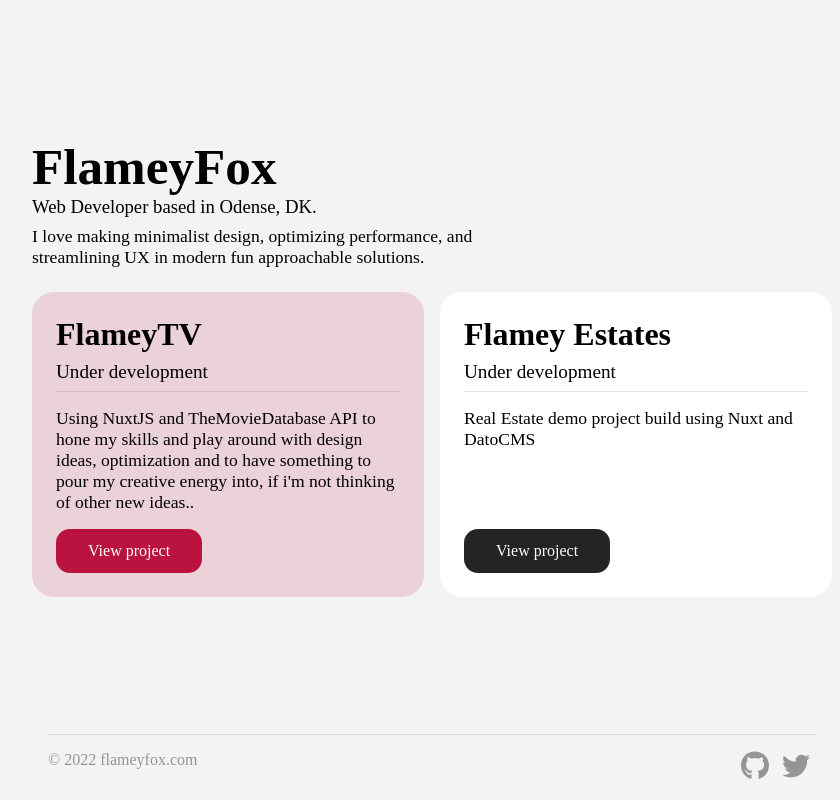
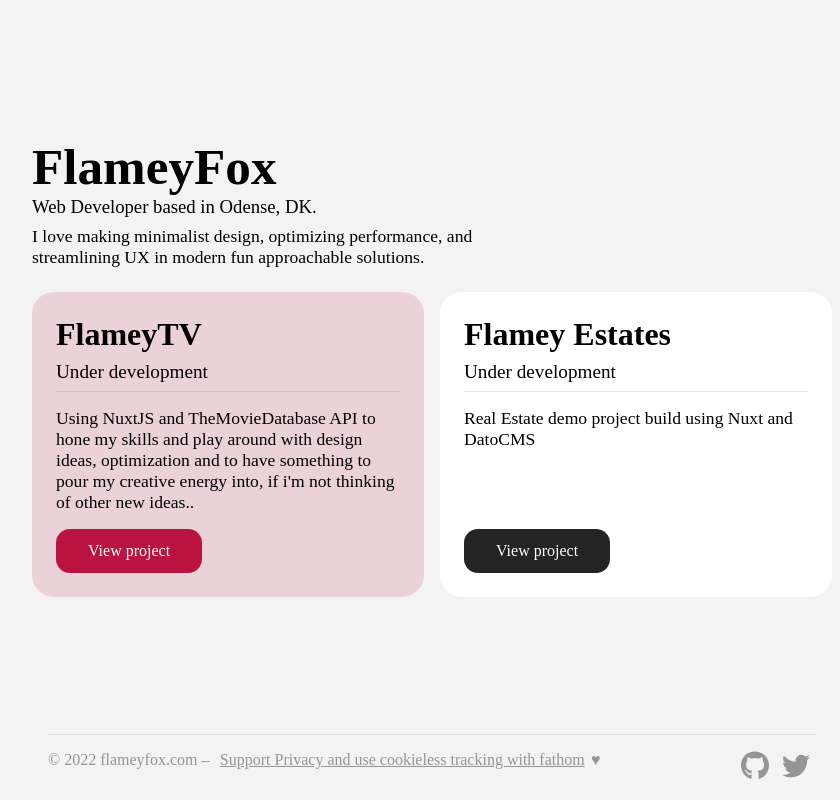
Before and after one commit to FlameyFox/flamey-nuxt, a Nuxt app: page / in a window 1280 px wide. Shown: the whole page, without its empty margins (208-1048 px from the left). Built offline with nearby package versions, Linux system fonts and the light colour scheme.

Commit message:
added fathom link to footer <3

```diff
--- a/components/TheFooter.vue
+++ b/components/TheFooter.vue
@@ -1,6 +1,14 @@
 <template>
   <footer>
-    <aside>&copy; 2022 flameyfox.com</aside>
+    <aside>
+      &copy; 2022 flameyfox.com –
+      <nuxt-link
+        href="https://usefathom.com/ref/GJRIYY"
+        target="_blank"
+        rel="noopener"
+        >Support Privacy and use cookieless tracking with fathom</nuxt-link
+      >♥
+    </aside>
     <aside class="links">
       <a
         href="https://github.com/FlameyFox"
@@ -45,20 +53,26 @@ footer {
     max-width: 80vw;
   }
 
+  a {
+    text-decoration: underline;
+    margin: 0 0.4rem;
+    color: inherit;
+  }
+
   .links {
     a {
       text-decoration: none;
-      margin: 0 .4rem;
+      margin: 0 0.4rem;
       svg {
-        width:28px;
+        width: 28px;
         path {
           fill: #959595;
-          transition: all .3s ease-in-out;
+          transition: all 0.3s ease-in-out;
         }
       }
 
-      &:hover{
-        svg path{
+      &:hover {
+        svg path {
           fill: #333;
         }
       }
```
